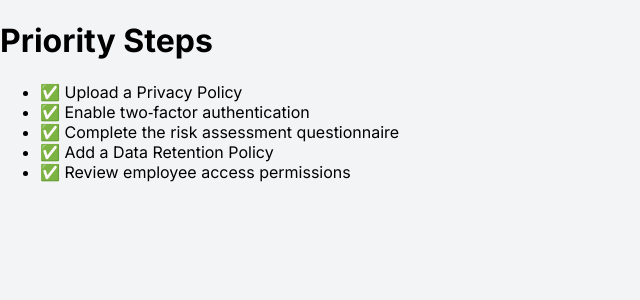
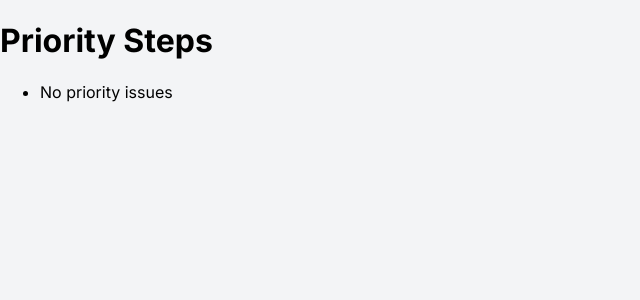
Before and after one commit to abdisamad9009-dot/complypilot-frontend, a Next.js app: page /priority in a window 1280 px wide. Shown: the top 300 px of the page, without its empty margins (0-640 px from the left). Built offline with nearby package versions, Linux system fonts and the light colour scheme.

Commit message:
Update page.tsx

```diff
--- a/app/priority/page.tsx
+++ b/app/priority/page.tsx
@@ -1,29 +1,42 @@
+"use client"
+import { useEffect, useState } from "react"
+
 export default function PriorityPage() {
+  const [priority, setPriority] = useState<any[]>([])
+
+  useEffect(() => {
+    const gdpr = JSON.parse(localStorage.getItem("gdprIssues") || "[]")
+    const auth = JSON.parse(localStorage.getItem("authIssues") || "[]")
+    const security = JSON.parse(localStorage.getItem("securityIssues") || "[]")
+
+    const allIssues = [
+      ...gdpr.map((i: number) => ({ type: "GDPR", id: i })),
+      ...auth.map((i: number) => ({ type: "Auth", id: i })),
+      ...security.map((i: number) => ({ type: "Security", id: i })),
+    ]
+
+    setPriority(allIssues.slice(0, 5)) // top 5 only
+  }, [])
+
   return (
     <div className="p-8 space-y-6">
-
       <h1 className="text-3xl font-bold">
         Priority Steps
       </h1>
 
       <div className="bg-white border border-black/10 rounded-xl p-6">
-
         <ul className="space-y-3 text-black/80">
-
-          <li>✅ Upload a Privacy Policy</li>
-
-          <li>✅ Enable two‑factor authentication</li>
-
-          <li>✅ Complete the risk assessment questionnaire</li>
-
-          <li>✅ Add a Data Retention Policy</li>
-
-          <li>✅ Review employee access permissions</li>
-
+          {priority.length === 0 ? (
+            <li>No priority issues </li>
+          ) : (
+            priority.map((issue, index) => (
+              <li key={index}>
+                ✅ {issue.type} Issue #{issue.id + 1}
+              </li>
+            ))
+          )}
         </ul>
-
       </div>
-
     </div>
   )
 }
```
